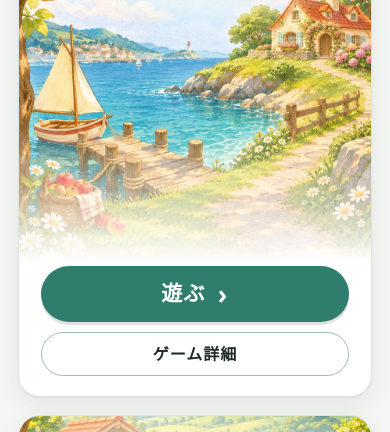
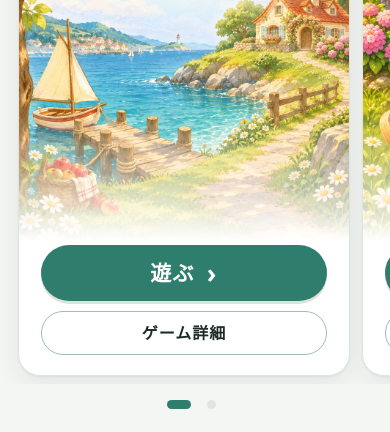
Before and after one commit to imahase00/imhs, a website with bundled scripts: page docs/index.html in a window 390 px wide. Shown: the part 218-650 px from the top of the page. Built offline with nearby package versions, Linux system fonts and the light colour scheme.

Commit message:
ランチャー: スマホ幅ではゲームを横スライドで切り替え（点で位置表示・最後に見たゲームを記憶）
Co-Authored-By: Claude Opus 5.5 <noreply@anthropic.com>

```diff
--- a/docs/index.html
+++ b/docs/index.html
@@ -37,6 +37,7 @@
     <button class="btn small" id="btn-update" type="button">更新する</button>
   </div>
   <main class="games" id="games" aria-live="polite"></main>
+  <div class="pager" id="pager" aria-label="ゲームの切り替え" hidden></div>
   <p class="offline" id="offline" role="status"><span class="dot"></span><span id="offline-text">確認中…</span></p>
 </div>
 
--- a/docs/launcher.css
+++ b/docs/launcher.css
@@ -269,6 +269,32 @@ button { font: inherit; color: inherit; }
 }
 .toast.show { opacity: 1; transform: translate(-50%, 0); }
 
+/* スマホ幅: ゲームは横スライドで切り替え（次のカードの端をのぞかせる） */
+@media (max-width: 759px) {
+  .games {
+    display: flex; gap: 12px; align-items: flex-start;
+    overflow-x: auto; overflow-y: hidden; overscroll-behavior-x: contain;
+    scroll-snap-type: x mandatory; scrollbar-width: none; -webkit-overflow-scrolling: touch;
+    margin: 0 calc(-18px - env(safe-area-inset-right)) 0 calc(-18px - env(safe-area-inset-left));
+    padding: 2px calc(18px + env(safe-area-inset-right)) 8px calc(18px + env(safe-area-inset-left));
+    scroll-padding: 0 calc(18px + env(safe-area-inset-right)) 0 calc(18px + env(safe-area-inset-left));
+  }
+  .games::-webkit-scrollbar { display: none; }
+  .games > .card { flex: 0 0 calc(100% - 22px); scroll-snap-align: center; scroll-snap-stop: always; }
+  .games:has(> .card:only-child) > .card { flex-basis: 100%; }
+}
+.pager { display: flex; justify-content: center; gap: 4px; margin: 6px 0 2px; }
+.pager button {
+  width: 28px; height: 28px; padding: 0; border: 0; background: none; cursor: pointer;
+  display: grid; place-items: center; touch-action: manipulation;
+}
+.pager button::before {
+  content: ""; width: 9px; height: 9px; border-radius: 999px; background: var(--line);
+  transition: width .2s, background-color .2s;
+}
+.pager button[aria-current="true"]::before { width: 24px; background: var(--accent); }
+@media (min-width: 760px) { .pager { display: none; } }
+
 @media (min-width: 760px) {
   .shell { padding-top: 28px; }
   .cover { aspect-ratio: 16 / 13; }
--- a/docs/launcher.js
+++ b/docs/launcher.js
@@ -50,8 +50,68 @@ async function renderGames() {
         detailBtn,
         detail)));
   }
+  const keep = currentGameId();
   box.replaceChildren(...cards);
+  renderPager(keep ?? lastGameId());
 }
+
+// ---- スマホ幅の横スライド（どのゲームを見ていたかを覚えておく） ----
+const LAST_KEY = 'imhs:launcher:lastGame';
+function lastGameId() { try { return localStorage.getItem(LAST_KEY); } catch { return null; } }
+function rememberGame(id) { try { if (id) localStorage.setItem(LAST_KEY, id); } catch { /* 保存できない環境 */ } }
+const isSlider = () => getComputedStyle($('games')).overflowX === 'auto';
+function currentIndex() {
+  const box = $('games');
+  const cards = [...box.children];
+  if (!cards.length) return -1;
+  const mid = box.getBoundingClientRect().left + box.clientWidth / 2;
+  let best = 0;
+  let dist = Infinity;
+  cards.forEach((c, k) => {
+    const r = c.getBoundingClientRect();
+    const d = Math.abs(r.left + r.width / 2 - mid);
+    if (d < dist) { dist = d; best = k; }
+  });
+  return best;
+}
+function currentGameId() {
+  const k = currentIndex();
+  return k >= 0 && isSlider() ? $('games').children[k].dataset.game : null;
+}
+function showGame(k, smooth) {
+  const card = $('games').children[k];
+  if (!card) return;
+  const box = $('games');
+  const left = card.offsetLeft - (box.clientWidth - card.offsetWidth) / 2;
+  if (smooth) box.scrollTo({ left, behavior: 'smooth' }); else box.scrollLeft = left;
+}
+function renderPager(focusId) {
+  const pager = $('pager');
+  const n = games.length;
+  pager.hidden = n < 2;
+  pager.replaceChildren(...games.map((g, k) => h('button', {
+    type: 'button', 'aria-label': `${k + 1}本目: ${g.title}`,
+    onclick: () => showGame(k, true),
+  })));
+  const k = Math.max(0, games.findIndex((g) => g.id === focusId));
+  if (isSlider()) showGame(k, false);
+  updatePager();
+}
+function updatePager() {
+  const k = isSlider() ? currentIndex() : -1;
+  [...$('pager').children].forEach((b, i) => b.setAttribute('aria-current', String(i === k)));
+  if (k >= 0) rememberGame(games[k]?.id);
+}
+let pagerFrame = 0;
+$('games').addEventListener('scroll', () => {
+  cancelAnimationFrame(pagerFrame);
+  pagerFrame = requestAnimationFrame(updatePager);
+}, { passive: true });
+window.addEventListener('resize', () => { cancelAnimationFrame(pagerFrame); pagerFrame = requestAnimationFrame(updatePager); });
+$('games').addEventListener('click', (e) => {
+  const a = e.target.closest('[data-play]');
+  if (a) rememberGame(a.dataset.play);
+});
 
 // ---- オフライン表示 ----
 function setOffline(s) {
--- a/docs/sw.js
+++ b/docs/sw.js
@@ -1,7 +1,7 @@
 // IMHS Service Worker
 // docs/ 全体を対象に、asset-manifest.json に列挙された全ファイルを事前取得する。
 // VERSION は tools/build.mjs が内容ハッシュから自動更新する（手で編集しない）。
-const VERSION = 'dccc0bd5ade5';
+const VERSION = 'f56c0629e8b0';
 
 const APP = 'imhs';
 const SCOPE = self.registration.scope;              // 例: https://user.github.io/imhs/
```
Also changed, not shown: tests/e2e/run.mjs (+8 -0 lines), docs/asset-manifest.json.
